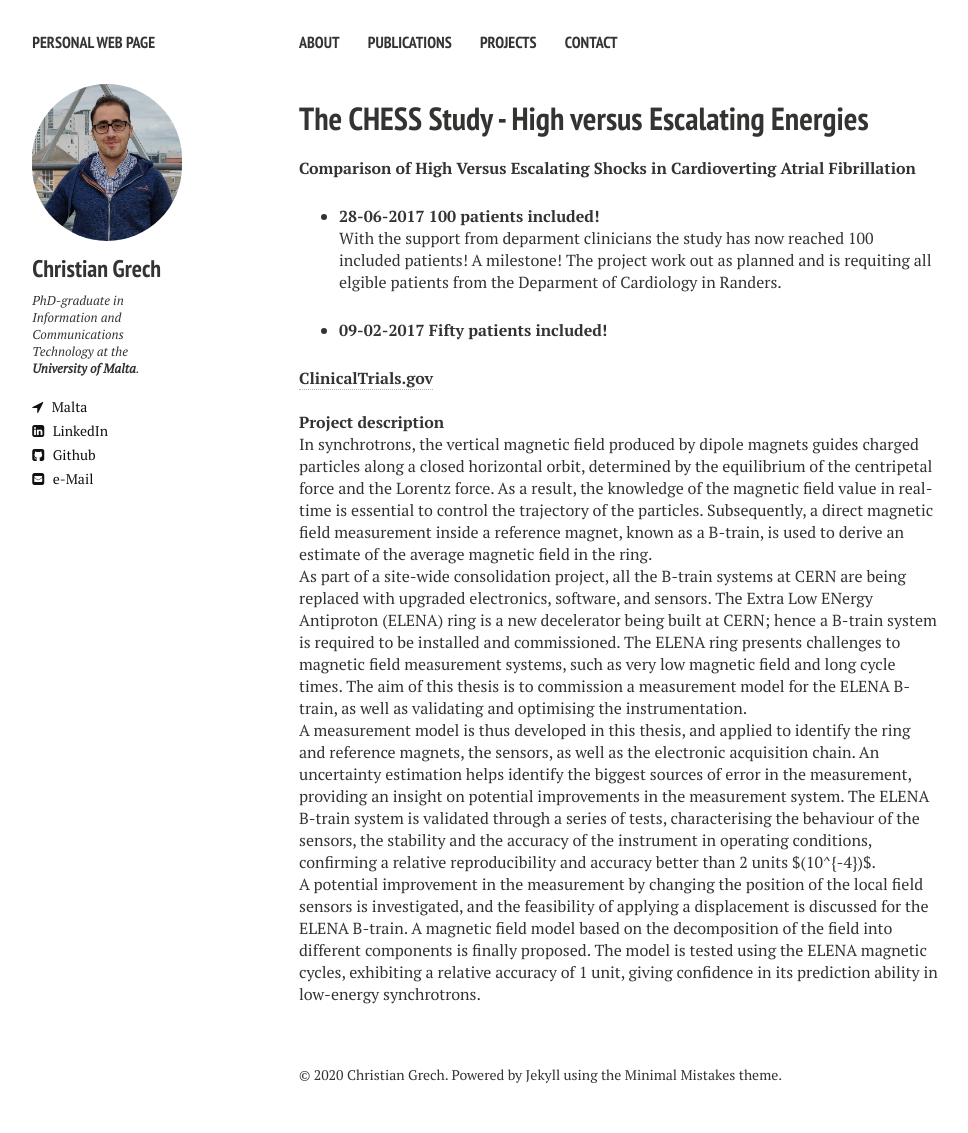
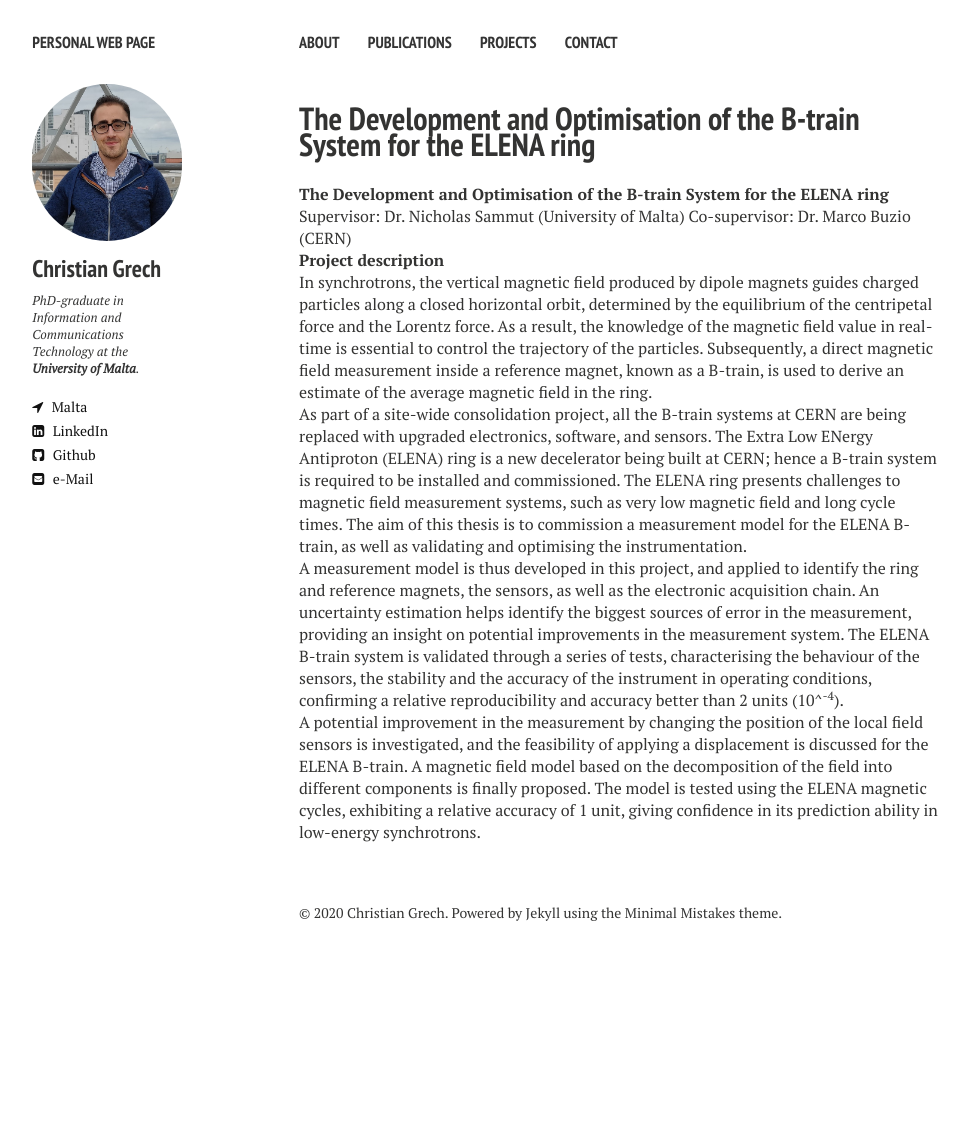
Before and after one commit to cgre23/cgre23.github.io, a Jekyll site: the page built from elena.md, in a window 1280 px wide. Shown: the whole page, without its empty margins (21-989 px from the left). Built offline with Jekyll 4.4.1, drawn with Linux system fonts in a browser that asks for light colours; nearby versions of some CDN libraries; after the commit the page ends 971 px from its top, so only the background shows below that.

Commit message:
update elena

```diff
--- a/chess.md
+++ b/elena.md
@@ -1,30 +1,22 @@
 ---
 layout: page2
-title: The CHESS Study - High versus Escalating Energies
-permalink: /chess/
-description: Comparison of High Versus Escalating Shocks in Cardioverting Atrial Fibrillation
+title: The Development and Optimisation of the B-train System for the ELENA ring
+permalink: /elena/
+description: Magnetic measurements
 tags: [Jekyll, theme, responsive, blog, template]
 image:
   feature:
 ---
-**Comparison of High Versus Escalating Shocks in Cardioverting Atrial Fibrillation**
+**The Development and Optimisation of the B-train System for the ELENA ring**
+Supervisor: Dr. Nicholas Sammut (University of Malta)
+Co-supervisor: Dr. Marco Buzio (CERN)
 
-
-
-* **28-06-2017 100 patients included!**<br>
-With the support from deparment clinicians the study has now reached 100 included patients! A milestone!
-The project work out as planned and is requiting all elgible patients from the Deparment of Cardiology in Randers.
-
-* **09-02-2017 Fifty patients included!** <br>
-
-[**ClinicalTrials.gov**](/https://clinicaltrials.gov/show/NCT02923414/) <br>
-<br>
 
 **Project description** <br>
 In synchrotrons, the vertical magnetic field produced by dipole magnets guides charged particles along a closed horizontal orbit, determined by the equilibrium of the centripetal force and the Lorentz force. As a result, the knowledge of the magnetic field value in real-time is essential to control the trajectory of the particles. Subsequently, a direct magnetic field measurement inside a reference magnet, known as a B-train, is used to derive an estimate of the average magnetic field in the ring.
 
 As part of a site-wide consolidation project, all the B-train systems at CERN are being replaced with upgraded electronics, software, and sensors. The Extra Low ENergy Antiproton (ELENA) ring is a new decelerator being built at CERN; hence a B-train system is required to be installed and commissioned. The ELENA ring presents challenges to magnetic field measurement systems, such as very low magnetic field and long cycle times. The aim of this thesis is to commission a measurement model for the ELENA B-train, as well as validating and optimising the instrumentation.
 
-A measurement model is thus developed in this thesis, and applied to identify  the ring and reference magnets, the sensors, as well as the electronic acquisition chain. An uncertainty estimation helps identify the biggest sources of error in the measurement, providing an insight on potential improvements in the measurement system. The ELENA B-train system is validated through a series of tests, characterising the behaviour of the sensors, the stability and the accuracy of the instrument in operating conditions, confirming a relative reproducibility and accuracy better than 2 units $(10^{-4})$.
+A measurement model is thus developed in this project, and applied to identify  the ring and reference magnets, the sensors, as well as the electronic acquisition chain. An uncertainty estimation helps identify the biggest sources of error in the measurement, providing an insight on potential improvements in the measurement system. The ELENA B-train system is validated through a series of tests, characterising the behaviour of the sensors, the stability and the accuracy of the instrument in operating conditions, confirming a relative reproducibility and accuracy better than 2 units (10^<sup>-4</sup>).
 
 A potential improvement in the measurement by changing the position of the local field sensors is investigated, and the feasibility of applying a displacement is discussed for the ELENA B-train. A magnetic field model based on the decomposition of the field into different components is finally proposed. The model is tested using the ELENA magnetic cycles, exhibiting a relative accuracy of 1 unit, giving confidence in its prediction ability in low-energy synchrotrons.
```
Also changed, not shown: tools.md (+2 -2 lines).
